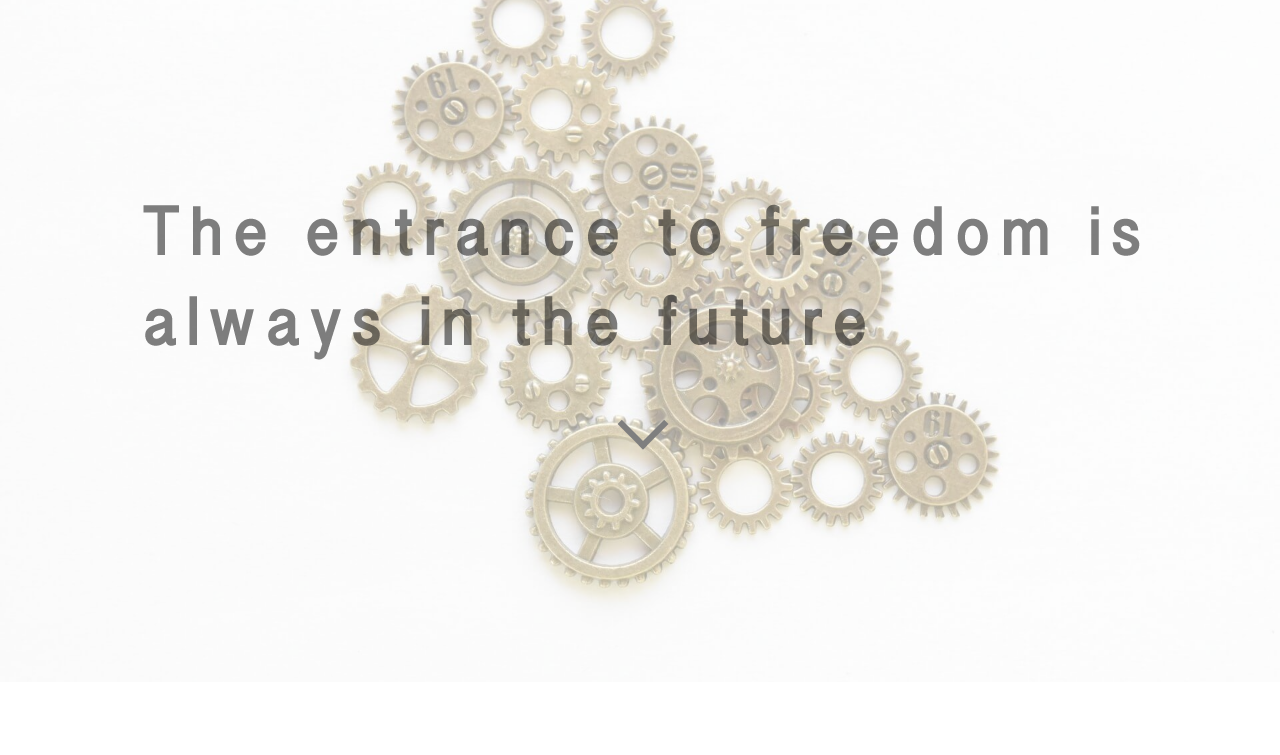
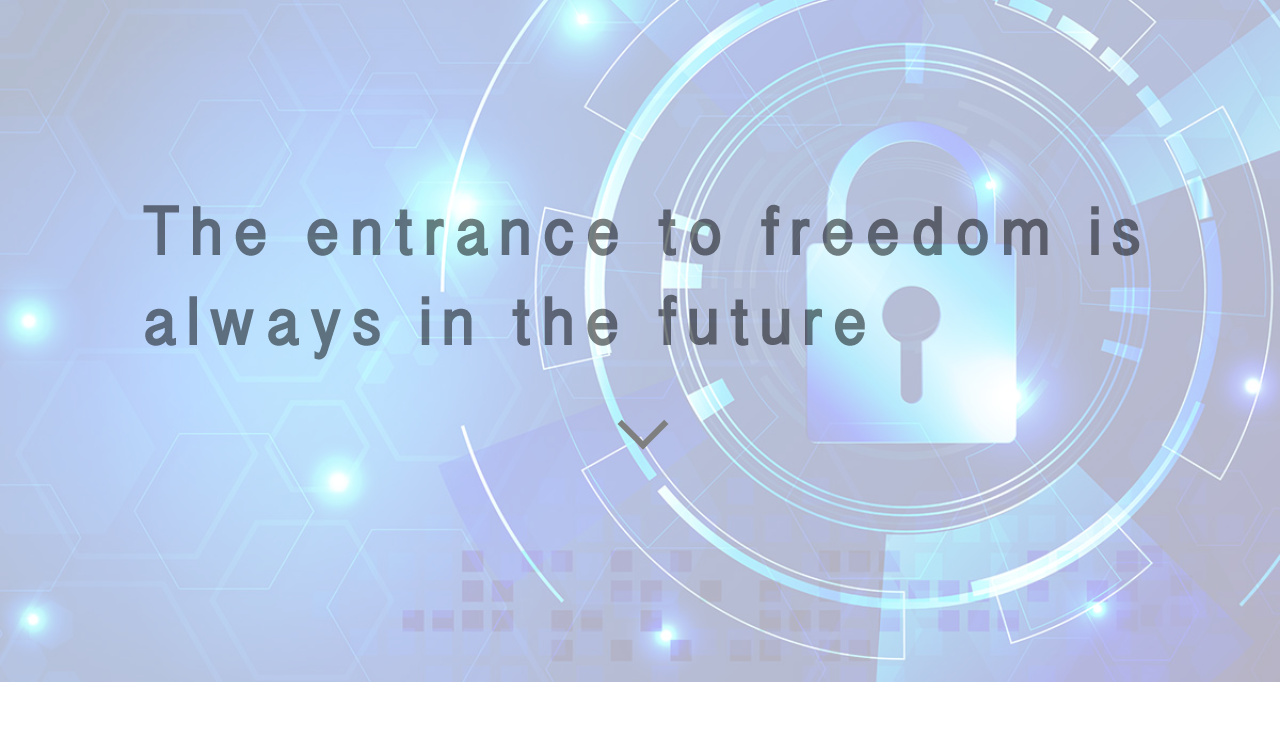
Before and after one commit to DskUeda/close_protection, a plain HTML site: page index.html in a window 1280 px wide. Shown: the part 118-873 px from the top of the page. Drawn offline with nearby package versions, Linux system fonts and the light colour scheme; files that its build step writes are made by us from their sources.

Commit message:
トップ背景画像の切り替え処理追加

```diff
--- a/inc/header.html
+++ b/inc/header.html
@@ -3,9 +3,12 @@
                 <h1><a href="/"><img src="img/logo.png" alt="身辺警護を専門とする警備会社 株式会社Close Protection（クロースプロテクション）"/></a></h1>
                 <a class="scroll" href="#top">down</a>
                 <div class="com-theme wow fadeInUp"><img src="img/com_theme.png" alt=""></div>
-                <div class="back bg_01"></div>
-                <div class="back bg_02"></div>
-                <div class="back bg_03"></div>
+                <div class="back bg_top"></div>
+                <div id="bg_box">
+                    <div class="back bg_03"></div>
+                    <div class="back bg_02"></div>
+                    <div class="back bg_01"></div>
+                </div>
                 <div id="menu-btn">
                     <div class="menu-trigger menuTrigger">
                       <span></span>
--- a/scss/parts/_header.scss
+++ b/scss/parts/_header.scss
@@ -42,6 +42,19 @@
         margin-left: -15px;
         //box-shadow: 2px 2px 2px rgba(0, 0, 0, 0.2);
     }
+    .bg_top {
+        position: fixed;
+        top: 0;
+        left: 0;
+        right: 0;
+        display: block;
+        width: 100%;
+        height: 100vh;
+        background: #fff;
+        z-index: -10;
+        opacity: .7;
+    }
+    #bg_box {
         .back {
             position: fixed;
             top: 0;
@@ -51,15 +64,26 @@
             display: block;
             width: 100%;
             height: 100vh;
-        opacity: .4;
+            //opacity: .4;
+            animation  : bgAnime 15s infinite;
             &.bg_01 {
                 background: url(../img/bg_top_01.jpg) no-repeat 50% 50%/cover;
             }
             &.bg_02 {
-            //background: url(../img/bg_top_02.jpg) no-repeat 50% 50%/cover;
+                background: url(../img/bg_top_02.jpg) no-repeat 50% 50%/cover;
+                animation-delay  : 5s;
             }
             &.bg_03 {
-            //background: url(../img/bg_top_03.jpg) no-repeat 50% 50%/cover;
+                background: url(../img/bg_top_03.jpg) no-repeat 50% 50%/cover;
+                animation-delay  : 10s;
+            }
+        }
+        @keyframes bgAnime {
+            0% { opacity: 0; }
+            8% { opacity: 1; }
+            33.333% { opacity: 1; }
+            40% { opacity: 0; }
+            100% { opacity: 0; }
         }
     }
 
```
Also changed, not shown: nbproject/private/private.xml (+0 -8 lines), css/style.css, 1 other file. Lines whose indentation alone changed are shown as unchanged.
